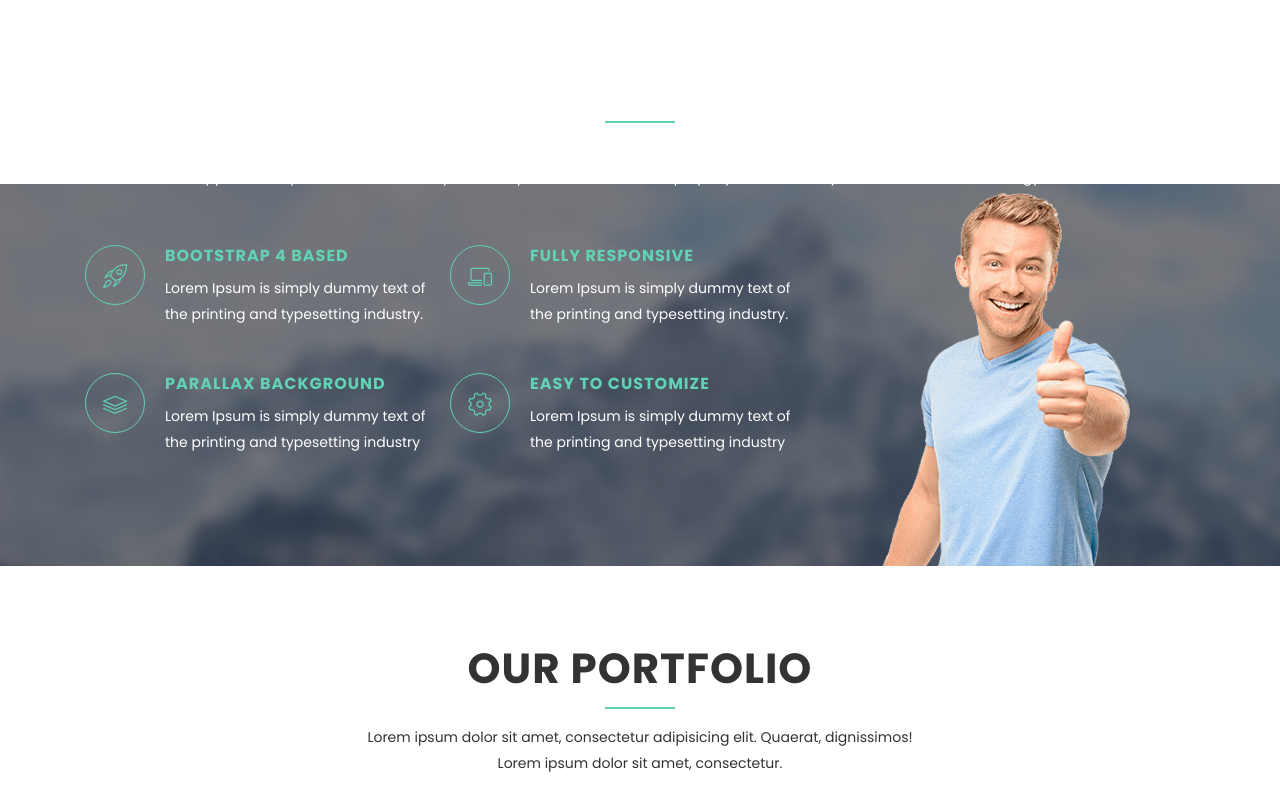
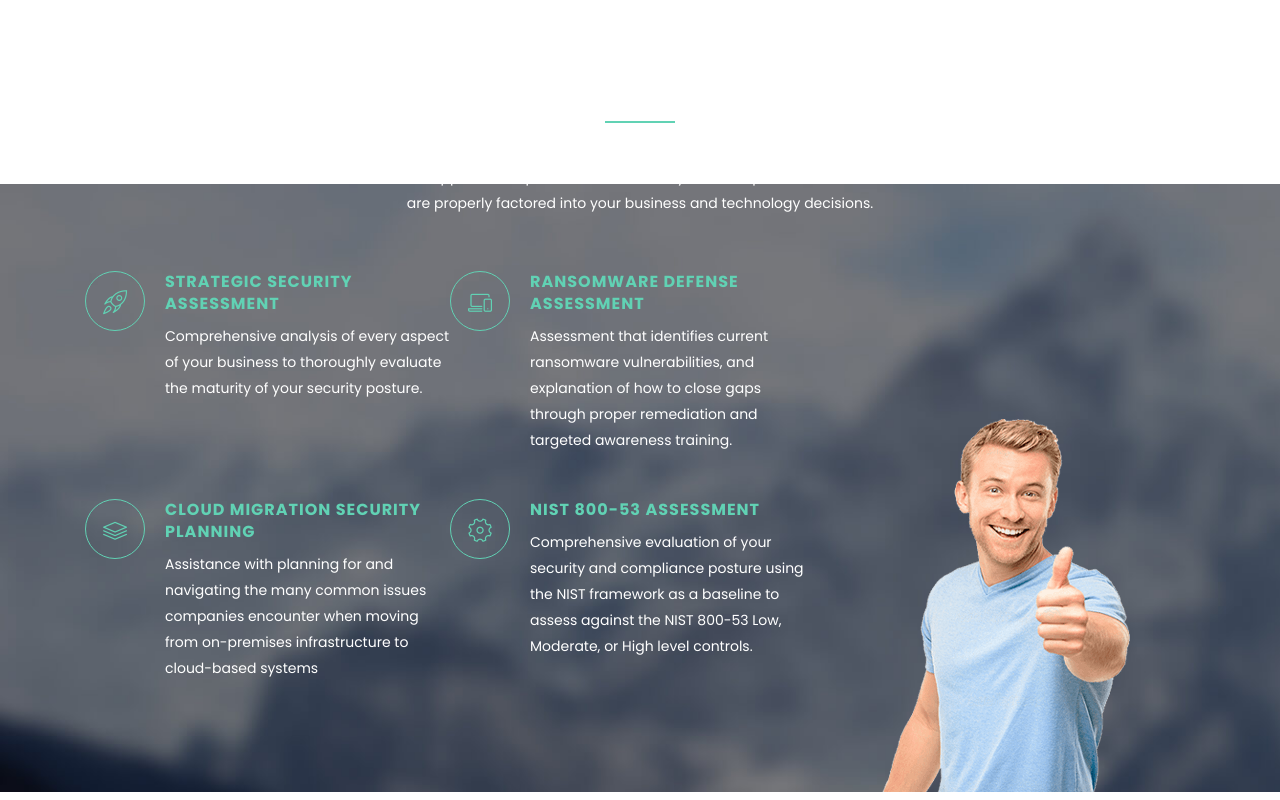
Before and after one commit to ayod17/ayod17.github.io, a plain HTML site: page index.html in a window 1280 px wide. Shown: the part 1080-1880 px from the top of the page. Drawn offline with Linux system fonts and the light colour scheme.

Commit message:
initial commit

```diff
--- a/index.html
+++ b/index.html
@@ -46,7 +46,7 @@
                 <a class="nav-link page-scroll" href="#services">Services</a>
               </li>
               <li class="nav-item">
-                <a class="nav-link page-scroll" href="#features">Features</a>
+                <a class="nav-link page-scroll" href="#features">Solutions</a>
               </li>
               <li class="nav-item">
                 <a class="nav-link page-scroll" href="#portfolios">Works</a>
@@ -159,7 +159,7 @@
         <div class="section-header">
           <h2 class="section-title">Enterprise Solutions</h2>
           <hr class="lines">
-          <p class="section-subtitle">Access an entire team of security professionals for less than the cost of one. <br>Our approach helps ensure that security and compliance measures are properly factored into your business and technology decisions.</p>
+          <p class="section-subtitle">Access an entire team of security professionals for less than the cost of one. <br>Our approach helps ensure that security and compliance measures <br>are properly factored into your business and technology decisions.</p>
         </div>
         <div class="row">
           <div class="col-lg-8 col-md-12 col-xs-12">
@@ -170,8 +170,8 @@
                       <i class="lnr lnr-rocket"></i>
                     </span>
                     <div class="text">
-                      <h4>Bootstrap 4 Based</h4>
-                      <p>Lorem Ipsum is simply dummy text of the printing and typesetting industry.</p>
+                      <h4>Strategic Security Assessment</h4>
+                      <p>Comprehensive analysis of every aspect of your business to thoroughly evaluate the maturity of your security posture.</p>
                     </div>
                   </div>
                   <div class="col-lg-6 col-sm-6 col-xs-12 box-item">
@@ -179,8 +179,8 @@
                       <i class="lnr lnr-laptop-phone"></i>
                     </span>
                     <div class="text">
-                      <h4>Fully Responsive</h4>
-                      <p>Lorem Ipsum is simply dummy text of the printing and typesetting industry.</p>
+                      <h4>Ransomware Defense Assessment</h4>
+                      <p>Assessment that identifies current ransomware vulnerabilities, and explanation of how to close gaps through proper remediation and targeted awareness training.</p>
                     </div>
                   </div>
                   <div class="col-lg-6 col-sm-6 col-xs-12 box-item">
@@ -188,8 +188,8 @@
                       <i class="lnr lnr-layers"></i>
                     </span>
                     <div class="text">
-                      <h4>Parallax Background</h4>
-                      <p>Lorem Ipsum is simply dummy text of the printing and typesetting industry</p>
+                      <h4>Cloud Migration Security Planning</h4>
+                      <p>Assistance with planning for and navigating the many common issues companies encounter when moving from on-premises infrastructure to cloud-based systems</p>
                     </div>
                   </div>
                   <div class="col-lg-6 col-sm-6 col-xs-12 box-item">
@@ -197,8 +197,8 @@
                       <i class="lnr lnr-cog"></i>
                     </span>
                     <div class="text">
-                      <h4>Easy to Customize</h4>
-                      <p>Lorem Ipsum is simply dummy text of the printing and typesetting industry</p>
+                      <h4>NIST 800-53 Assessment</h4>
+                      <p>Comprehensive evaluation of your security and compliance posture using the NIST framework as a baseline to assess against the NIST 800-53 Low, Moderate, or High level controls.</p>
                     </div>
                   </div>
               </div>
```
